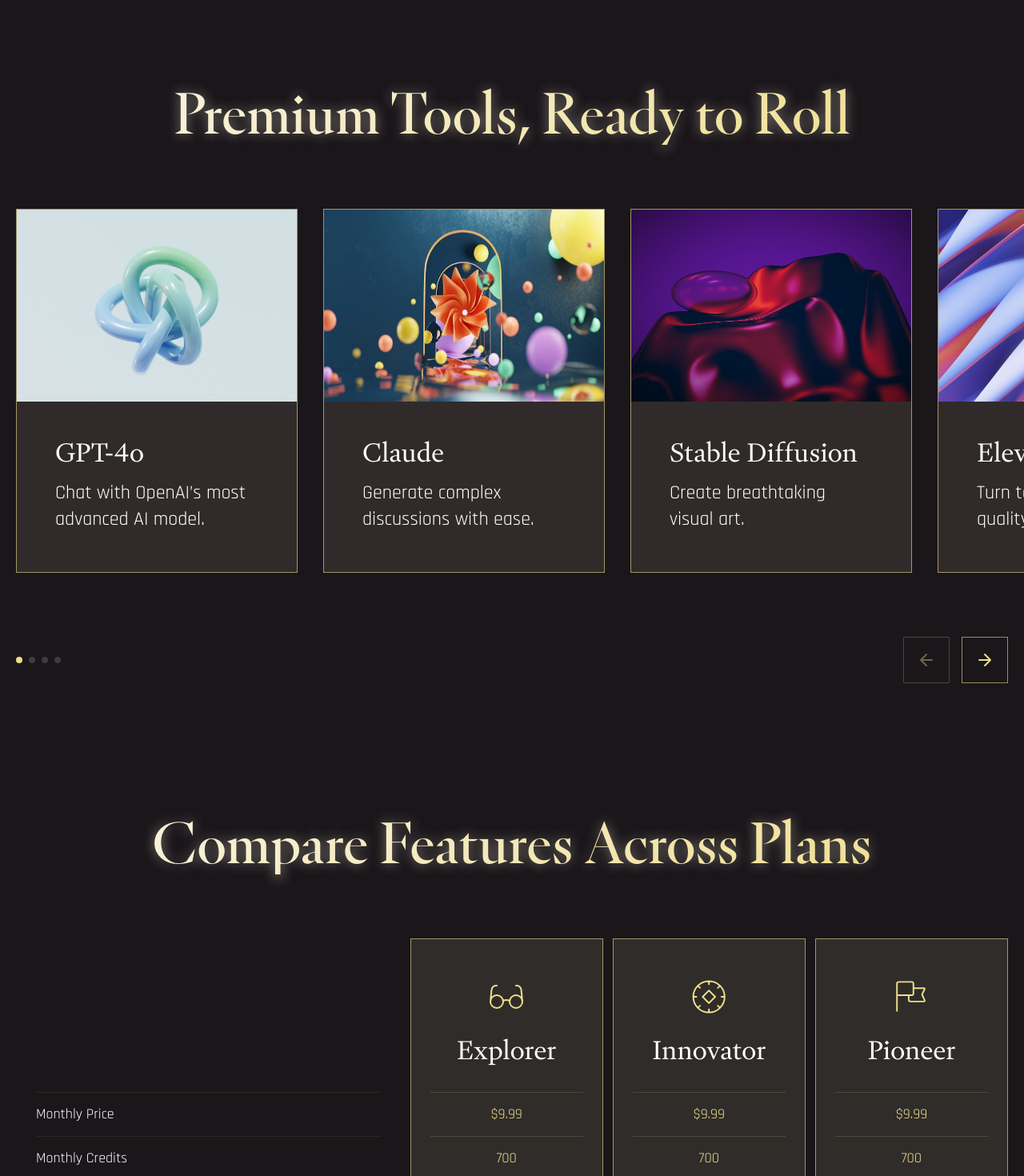
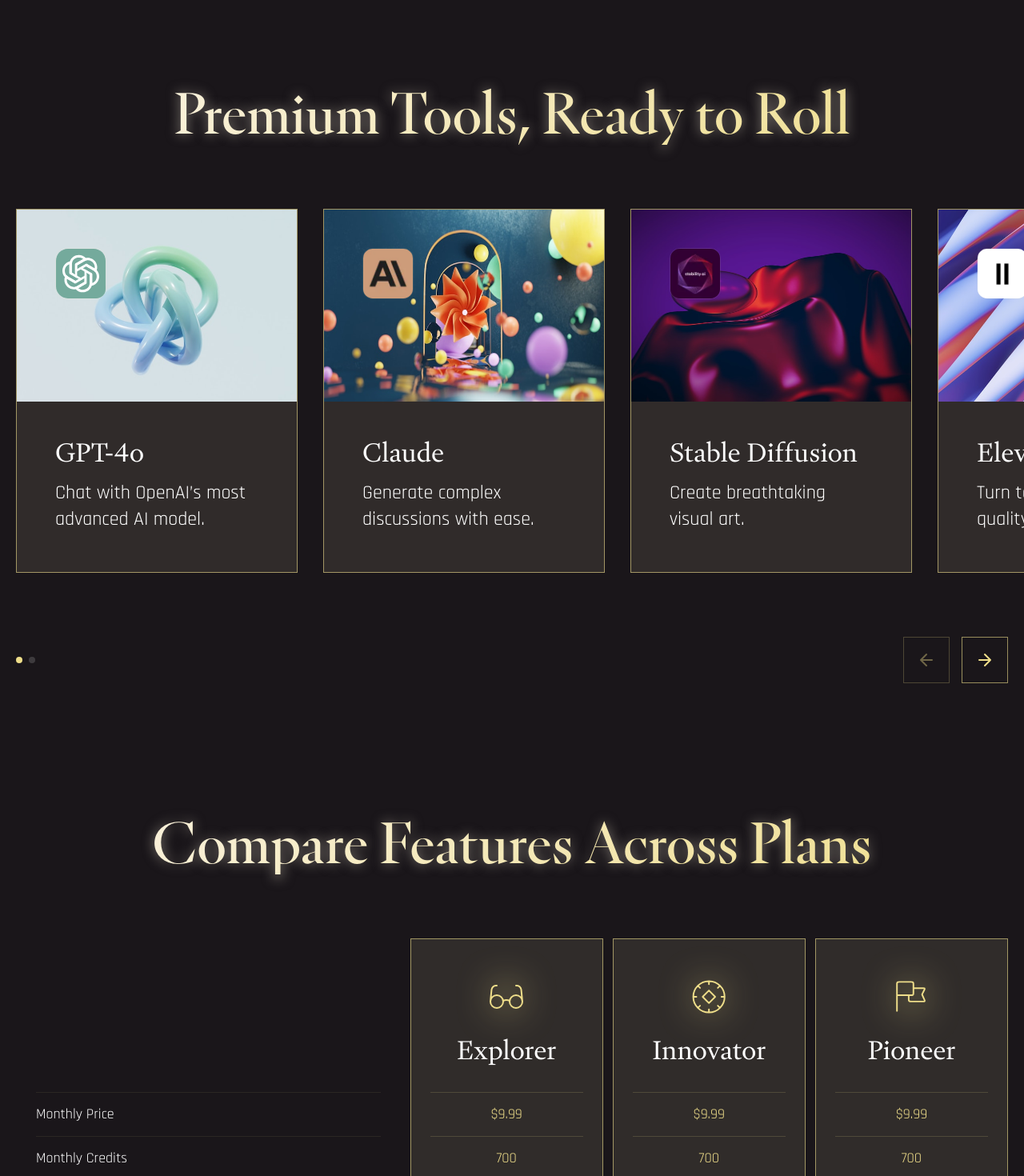
Before and after one commit to BLLCrypto/pantheon_test, a React (Vite) app: page / in a window 1280 px wide. Shown: the part 4133-5603 px from the top of the page at 80% size. Built offline with nearby package versions, Linux system fonts and the light colour scheme.

Commit message:
more small details fixed

```diff
--- a/src/components/sections/Compare.jsx
+++ b/src/components/sections/Compare.jsx
@@ -76,7 +76,8 @@
     return (
         <div className="w-full md:w-1/5 bg-beige-light flex flex-col items-center text-center border border-gold-light gap-[32px] py-[48px] px-[24px]">
         <div className="flex flex-col items-center gap-[24px]">
-            <div className="w-[48px] h-[48px]">
+            <div className="w-[48px] h-[48px] relative flex items-center justify-center">
+                <div className="w-[24px] h-[24px] absolute rounded-[980px] bg-gold blur-[24px]"></div>
                 {icon}
             </div>
 
--- a/src/components/sections/PremiumTools.jsx
+++ b/src/components/sections/PremiumTools.jsx
@@ -66,14 +66,17 @@
             modules={[Navigation, Pagination]}
             className="mySwiper w-full relative leading-[140%] overflow-visible"
             >
-            {SLIDES.map((card, index) => (
+            {SLIDES.map((slide, index) => (
                 <SwiperSlide key={index} className="w-full sm:w-[352px] h-auto bg-beige-light flex flex-col items-center border border-gold-light">
-                    <div className="w-full h-[240px] overflow-hidden">
-                        <img className="w-full h-full" src={card.image} />
+                    <div className="w-full h-[240px] overflow-hidden relative">
+                        <img className="w-full h-full" src={slide.image} />
+                        <div className="w-[64px] h-[64px] absolute top-[48px] left-[48px] z-10 rounded-[12.8px] overflow-hidden border border-beige-light">
+                            <img className="w-full h-full" src={slide.logo} />
+                        </div>
                     </div>
                     <div className="w-full flex flex-col p-[48px] flex-1 gap-[16px] text-start">
-                        <p className="font-text text-xl xl:text-2xl">{card.title}</p>
-                        <p>{card.content}</p>
+                        <p className="font-text text-xl xl:text-2xl">{slide.title}</p>
+                        <p>{slide.content}</p>
                     </div>
                 </SwiperSlide>
             ))}
--- a/src/config/index.jsx
+++ b/src/config/index.jsx
@@ -57,12 +57,10 @@
 ]
 
 export const SLIDES = [
-    { image: SlideOne, title: "GPT-4o", content: "Chat with OpenAI’s most advanced AI model." },
-    { image: SlideTwo, title: "Claude", content: "Generate complex discussions with ease." },
-    { image: SlideThree, title: "Stable Diffusion", content: "Create breathtaking visual art." },
-    { image: SlideFour, title: "ElevenLabs", content: "Turn text into studio-quality audio." },
-    { image: "", title: "Card 5", content: "This is card 5" },
-    { image: "", title: "Card 6", content: "This is card 6" },
+    { logo: ToolFour, image: SlideOne, title: "GPT-4o", content: "Chat with OpenAI’s most advanced AI model." },
+    { logo: ToolThree, image: SlideTwo, title: "Claude", content: "Generate complex discussions with ease." },
+    { logo: ToolEigth, image: SlideThree, title: "Stable Diffusion", content: "Create breathtaking visual art." },
+    { logo: ToolOne, image: SlideFour, title: "ElevenLabs", content: "Turn text into studio-quality audio." },
 ]
 
 export const FAQ_ITEMS =   [
```
